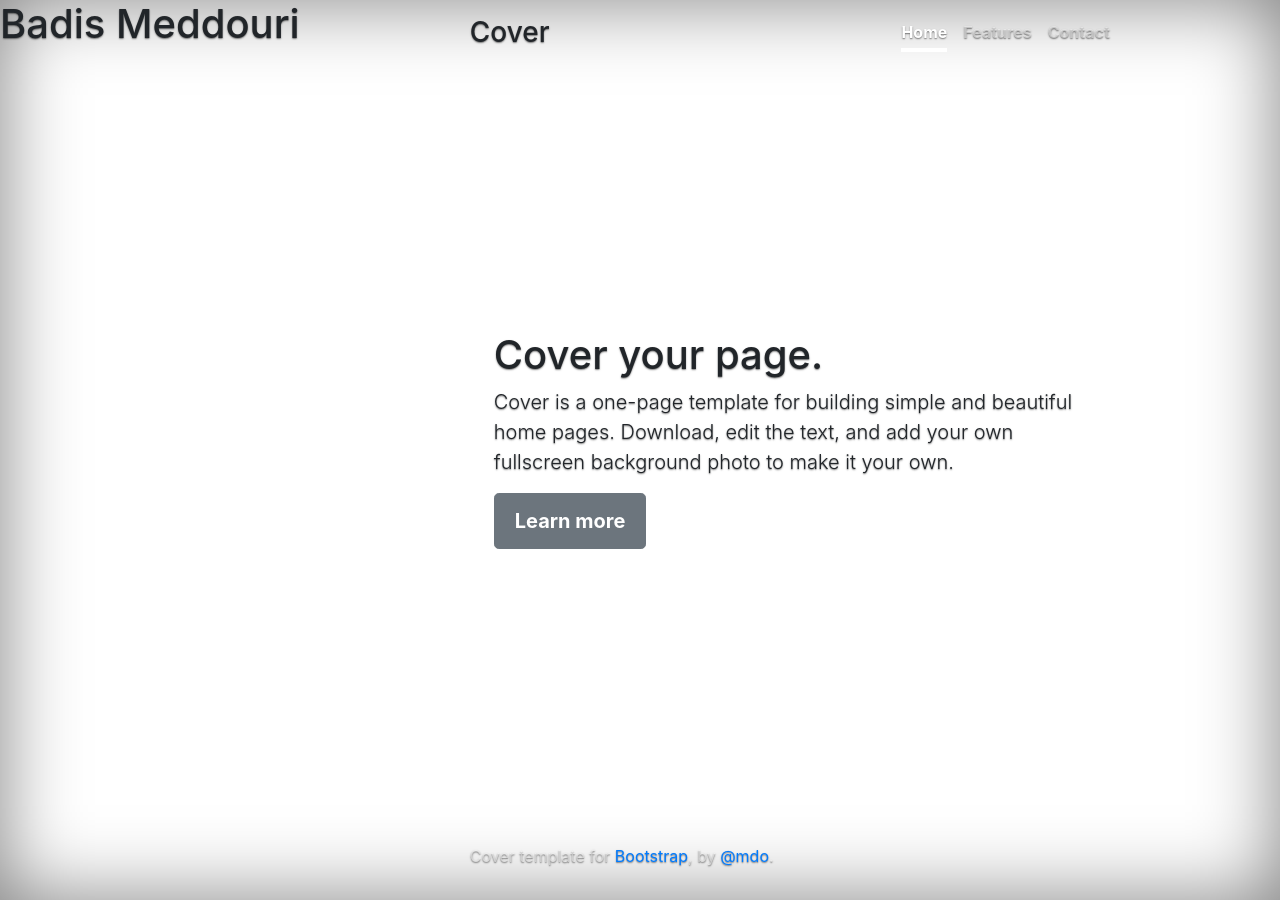
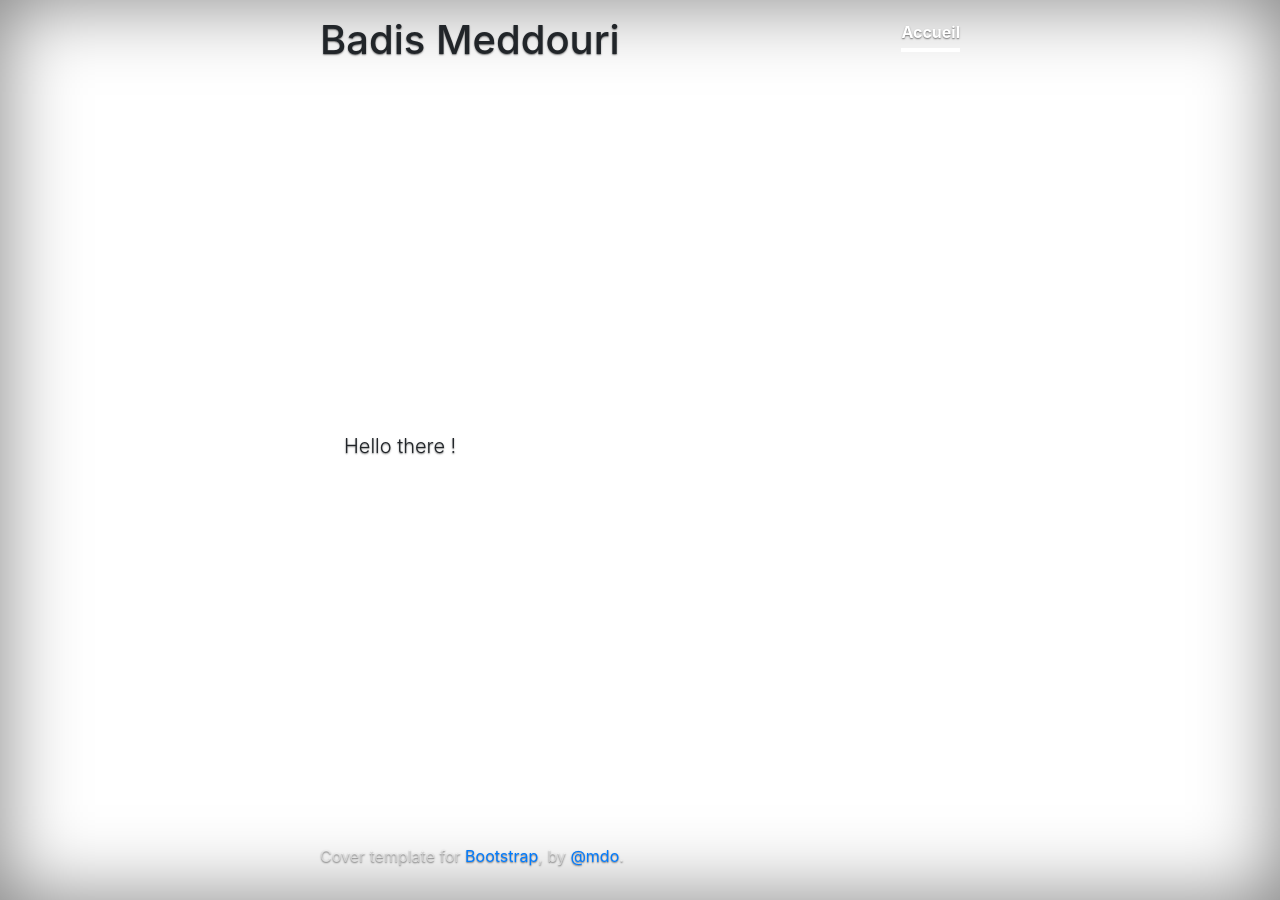
Before and after one commit to BadisMeddouri/BadisMeddouri.github.io, a Jekyll site: the page index.html, which Jekyll copies as it is, in a window 1280 px wide. Built offline with Jekyll 4.4.1, drawn with Linux system fonts in a browser that asks for light colours.

Commit message:
Update HTML

```diff
--- a/index.html
+++ b/index.html
@@ -6,27 +6,18 @@
 	<link rel="stylesheet" type="text/css" href="/css/main.css">
 	<link rel="stylesheet" type="text/css" href="/css/bootstrap.min.css">
 </head>
-
-<h1>Badis Meddouri</h1>
 <div class="cover-container d-flex w-100 h-100 p-3 mx-auto flex-column">
 	<header class="masthead mb-auto">
 		<div class="inner">
-			<h3 class="masthead-brand">Cover</h3>
+			<h1 class="masthead-brand">Badis Meddouri</h1>
 			<nav class="nav nav-masthead justify-content-center">
-				<a class="nav-link active" href="#">Home</a>
-				<a class="nav-link" href="#">Features</a>
-				<a class="nav-link" href="#">Contact</a>
+				<a class="nav-link active" href="#">Accueil</a>
 			</nav>
 		</div>
 	</header>
 
 	<main role="main" class="inner cover">
-		<h1 class="cover-heading">Cover your page.</h1>
-		<p class="lead">Cover is a one-page template for building simple and beautiful home pages. Download, edit the text, and add your own fullscreen
-			background photo to make it your own.</p>
-		<p class="lead">
-			<a href="#" class="btn btn-lg btn-secondary">Learn more</a>
-		</p>
+		<p class="lead">Hello there !</p>
 	</main>
 
 	<footer class="mastfoot mt-auto">
```
